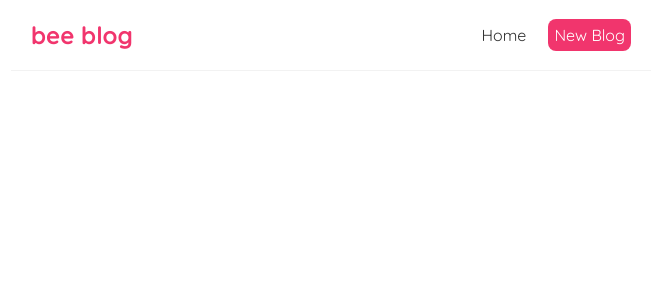
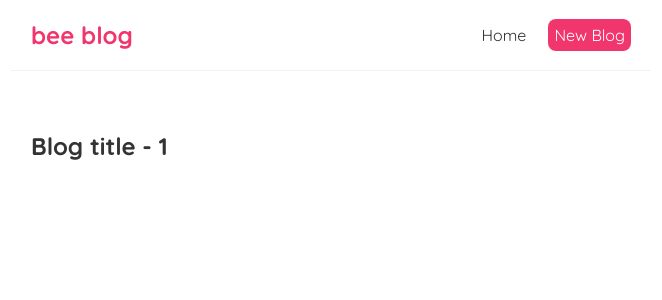
Before and after one commit to buneeIsSlo/react-playground, a React (Create React App) app in the folder blog/: page /blog/1 in a window 1280 px wide. Shown: the top 300 px of the page, without its empty margins (309-971 px from the left). Built offline with nearby package versions, Linux system fonts and the light colour scheme.

Commit message:
completed lesson 25

```diff
--- a/blog/src/App.js
+++ b/blog/src/App.js
@@ -2,6 +2,7 @@
 import Navbar from './Navbar';
 import Home from './Home';
 import Create from './Create';
+import BlogDetails from './BlogDetails';
 import { BrowserRouter as Router, Route, Switch } from "react-router-dom";
 
 function App() {
@@ -17,6 +18,9 @@
             <Route path="/create">
               <Create />
             </Route>
+            <Route path="/blog/:id">
+              <BlogDetails />
+            </Route>
           </Switch>
         </div>
       </div>
--- /dev/null
+++ b/blog/src/BlogDetails.js
@@ -0,0 +1,14 @@
+import { useParams } from "react-router-dom";
+
+const BlogDetails = () => {
+
+    const { id } = useParams();
+
+    return (
+        <div className="blog-details">
+            <h2 className="blog-details-title">Blog title - {id}</h2>
+        </div>
+    );
+}
+
+export default BlogDetails;
--- a/blog/src/BlogList.js
+++ b/blog/src/BlogList.js
@@ -1,3 +1,5 @@
+import { Link } from "react-router-dom";
+
 const BlogList = ({ blogs, title, handleDelete, bookmark }) => {
 
 
@@ -6,10 +8,12 @@
             <h2>{title}</h2>
             {blogs.map((blog) =>
                 <div className="blog-preview" key={blog.id}>
-                    <h2 className="title">{blog.title}</h2>
-                    <p className="author">{blog.author}</p>
-                    <button className="delete" onClick={() => handleDelete(blog.id)}>Delete</button>
-                    <button className="change" onClick={() => bookmark(blog.id)}>Bookmark</button>
+                    <Link to={`/blog/${blog.id}`}>
+                        <h2 className="title">{blog.title}</h2>
+                        <p className="author">{blog.author}</p>
+                        <button className="delete" onClick={() => handleDelete(blog.id)}>Delete</button>
+                        <button className="change" onClick={() => bookmark(blog.id)}>Bookmark</button>
+                    </Link>
                 </div>
             )}
         </div>
--- a/blog/src/index.css
+++ b/blog/src/index.css
@@ -56,3 +56,7 @@
   color: #f1356d;
   margin-bottom: 8px;
 }
+
+.blog-preview a{
+  text-decoration: none;
+}
```
